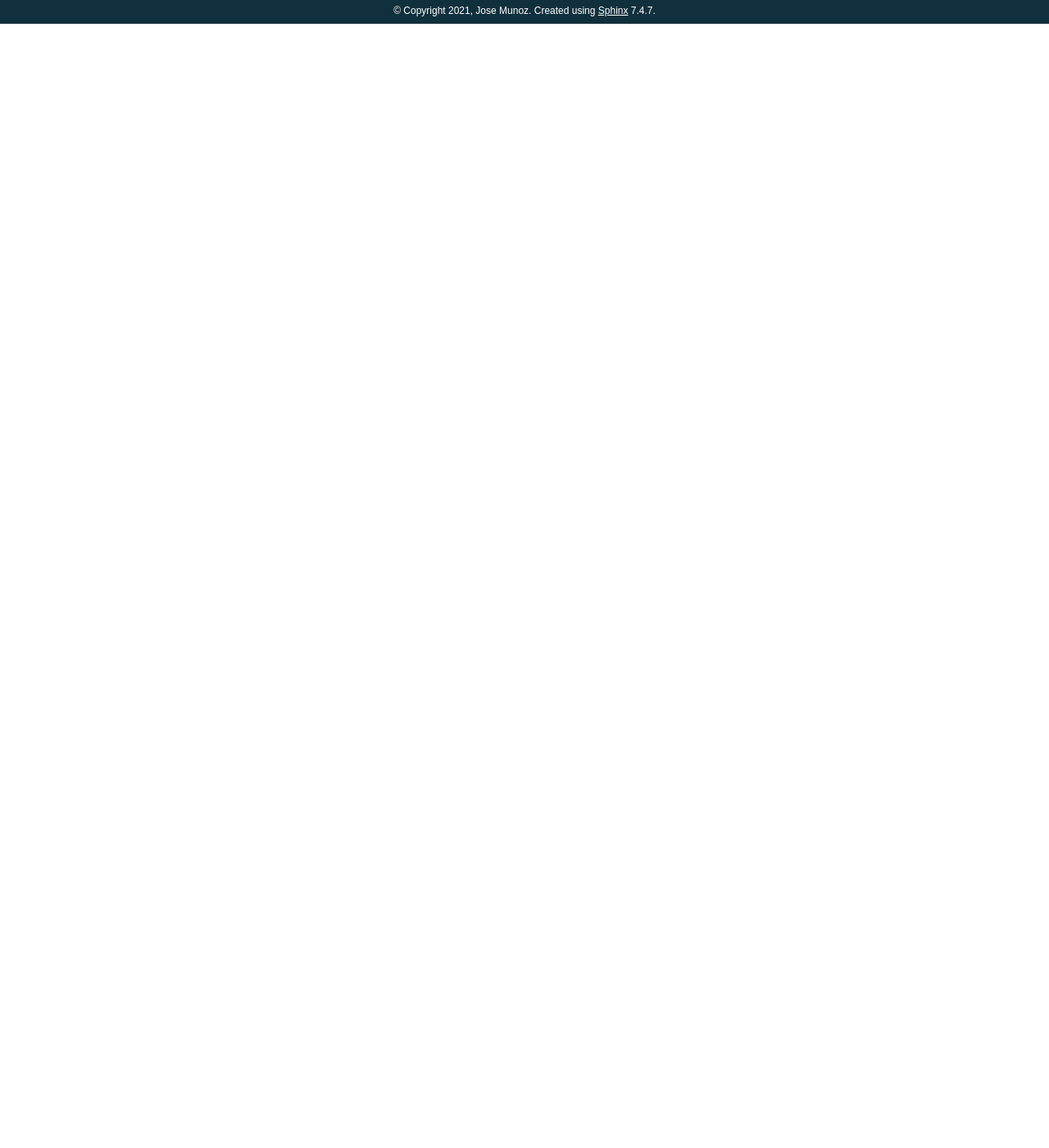
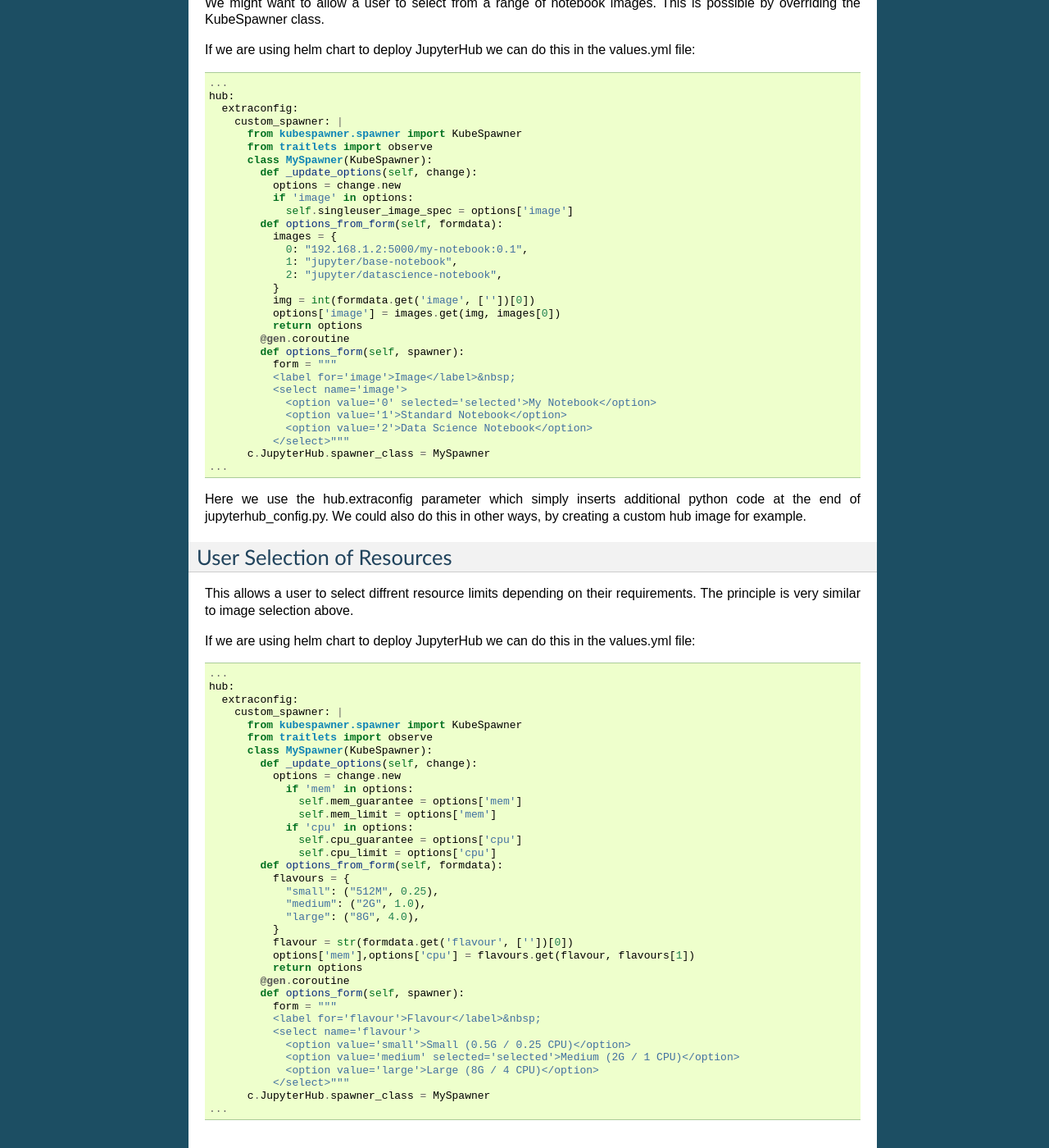
Before and after one commit to millingw/jupiterhub-iris-docs, a Sphinx documentation site: the page built from docs/source/customisation.rst, in a window 1280 px wide and 1400 px high, scrolled down 797 px. Shown: the whole window at 82% size. Built offline with Sphinx 7.4.7, drawn with Linux system fonts in a browser that asks for light colours; before the commit the page ends 900 px from its top, so only the background shows below that; some of the changed text lies outside the part shown.

Commit message:
add user resource seelction

```diff
--- a/docs/source/customisation.rst
+++ b/docs/source/customisation.rst
@@ -33,3 +33,85 @@
         name: my-repo/my-notebook
         tag: 0.1.2
     ...
+
+User Image Selection
+--------------------
+We might want to allow a user to select from a range of notebook images. This is possible by overriding the KubeSpawner class.
+
+If we are using helm chart to deploy JupyterHub we can do this in the values.yml file::
+
+    ...
+    hub:
+      extraconfig:
+        custom_spawner: |
+          from kubespawner.spawner import KubeSpawner
+          from traitlets import observe
+          class MySpawner(KubeSpawner):
+            def _update_options(self, change):
+              options = change.new
+              if 'image' in options:
+                self.singleuser_image_spec = options['image']
+            def options_from_form(self, formdata):
+              images = {
+                0: "192.168.1.2:5000/my-notebook:0.1",
+                1: "jupyter/base-notebook",
+                2: "jupyter/datascience-notebook",
+              }
+              img = int(formdata.get('image', [''])[0])
+              options['image'] = images.get(img, images[0])
+              return options
+            @gen.coroutine
+            def options_form(self, spawner):
+              form = """
+              <label for='image'>Image</label>&nbsp;
+              <select name='image'>
+                <option value='0' selected='selected'>My Notebook</option>
+                <option value='1'>Standard Notebook</option>
+                <option value='2'>Data Science Notebook</option>
+              </select>"""
+          c.JupyterHub.spawner_class = MySpawner
+    ...
+
+Here we use the hub.extraconfig parameter which simply inserts additional python code at the end of jupyterhub_config.py. We could also do this in other ways, by creating a custom hub image for example.
+
+User Selection of Resources
+---------------------------
+This allows a user to select diffrent resource limits depending on their requirements. The principle is very similar to image selection above.
+
+If we are using helm chart to deploy JupyterHub we can do this in the values.yml file::
+
+    ...
+    hub:
+      extraconfig:
+        custom_spawner: |
+          from kubespawner.spawner import KubeSpawner
+          from traitlets import observe
+          class MySpawner(KubeSpawner):
+            def _update_options(self, change):
+              options = change.new
+                if 'mem' in options:
+                  self.mem_guarantee = options['mem']
+                  self.mem_limit = options['mem']
+                if 'cpu' in options:
+                  self.cpu_guarantee = options['cpu']
+                  self.cpu_limit = options['cpu']
+            def options_from_form(self, formdata):
+              flavours = {
+                "small": ("512M", 0.25),
+                "medium": ("2G", 1.0),
+                "large": ("8G", 4.0),
+              }
+              flavour = str(formdata.get('flavour', [''])[0])
+              options['mem'],options['cpu'] = flavours.get(flavour, flavours[1])
+              return options
+            @gen.coroutine
+            def options_form(self, spawner):
+              form = """
+              <label for='flavour'>Flavour</label>&nbsp;
+              <select name='flavour'>
+                <option value='small'>Small (0.5G / 0.25 CPU)</option>
+                <option value='medium' selected='selected'>Medium (2G / 1 CPU)</option>
+                <option value='large'>Large (8G / 4 CPU)</option>
+              </select>"""
+          c.JupyterHub.spawner_class = MySpawner
+    ...
```
